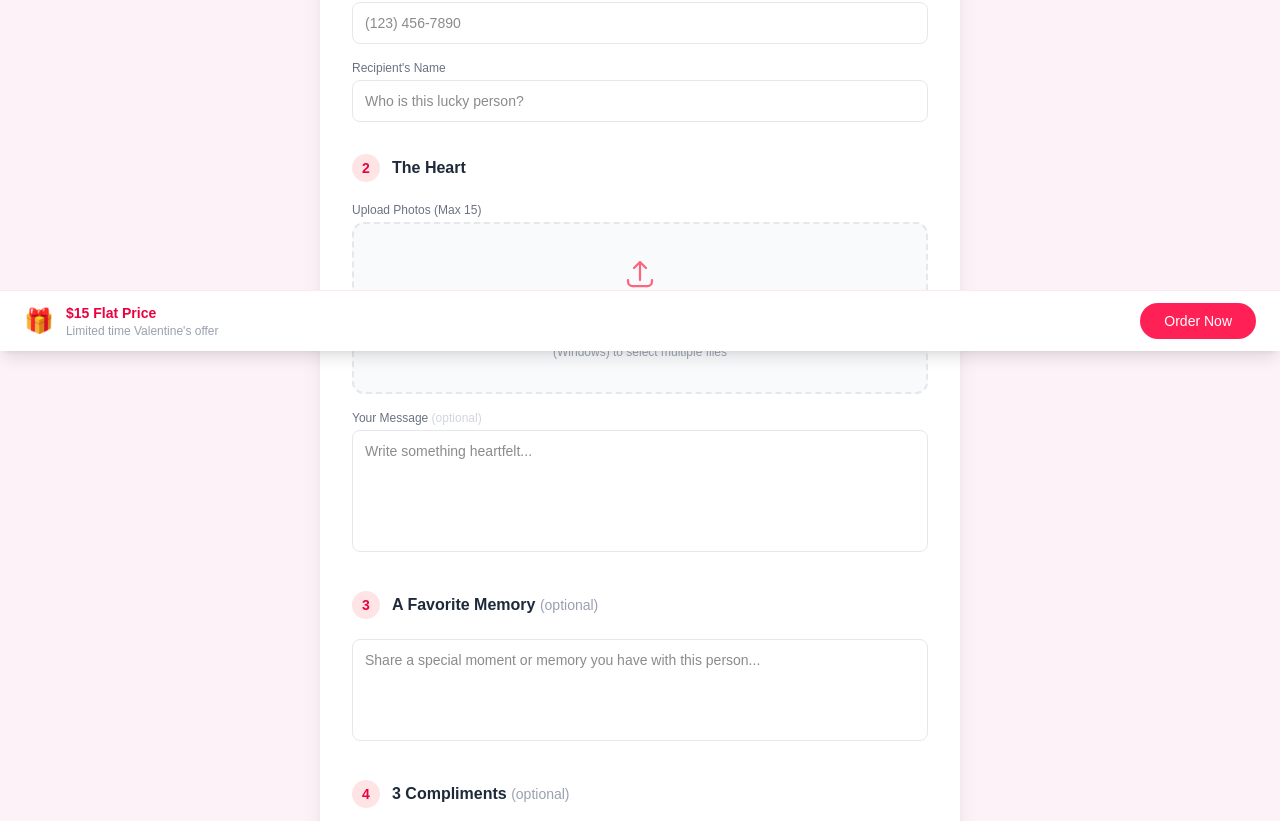
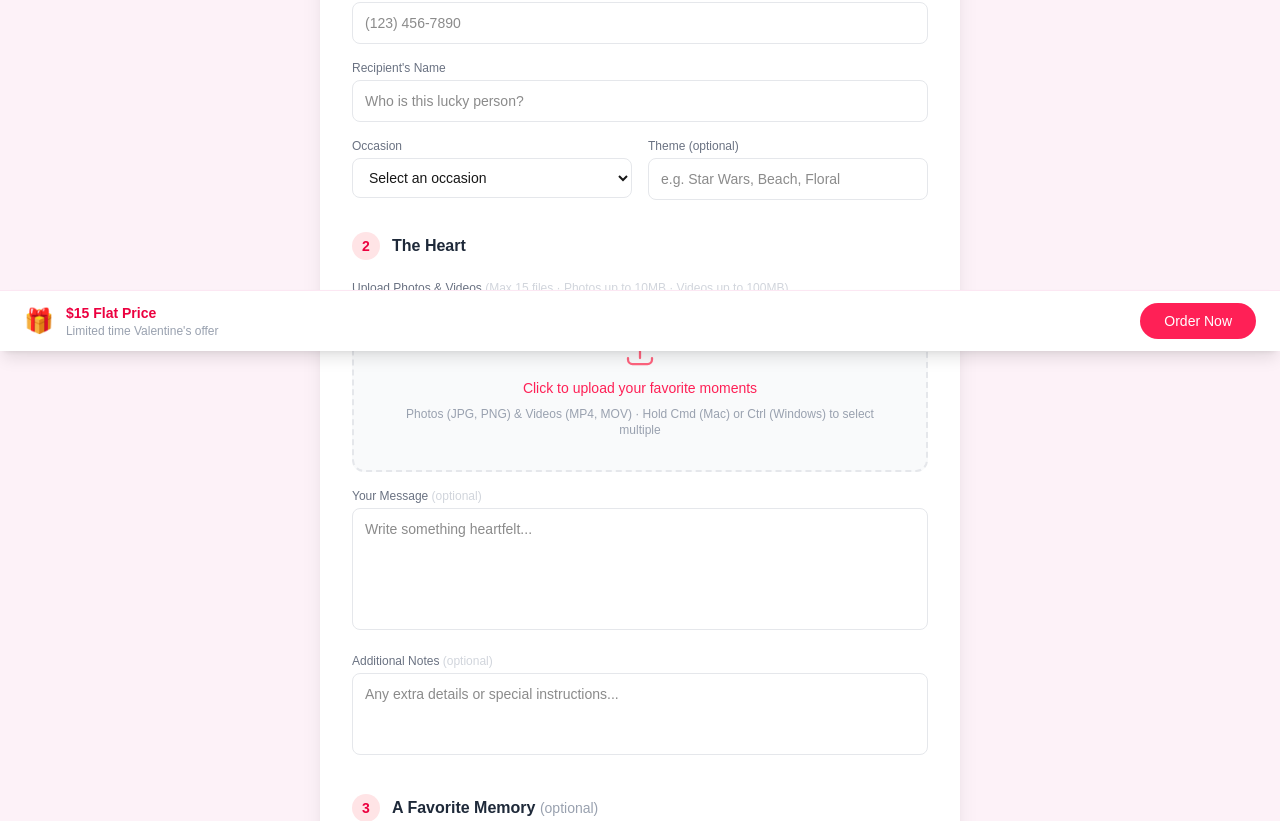
Before and after one commit to codyymas/heartfelt-grams, a Next.js app: page / in a window 1280 px wide. Shown: the part 449-1270 px from the top of the page. Built offline with nearby package versions, Linux system fonts and the light colour scheme.

Commit message:
Add holiday occasions, file upload validation, and success/error states

```diff
--- a/app/OrderForm.tsx
+++ b/app/OrderForm.tsx
@@ -7,11 +7,15 @@ export default function OrderForm() {
   const [uploading, setUploading] = useState(false);
   const [uploadedUrls, setUploadedUrls] = useState<string[]>([]);
   const [fileCount, setFileCount] = useState(0);
+  const [uploadError, setUploadError] = useState('');
   const [formData, setFormData] = useState({
     name: '',
     email: '',
     phone: '',
     recipientName: '',
+    occasion: '',
+    theme: '',
+    additionalNotes: '',
     memory: '',
     compliment1: '',
     compliment2: '',
@@ -22,9 +26,27 @@ export default function OrderForm() {
   const handleFileChange = async (e: React.ChangeEvent<HTMLInputElement>) => {
     const selected = e.target.files;
     if (!selected || selected.length === 0) return;
+
+    if (selected.length > 15) {
+      alert('You can upload a maximum of 15 files.');
+      e.target.value = '';
+      return;
+    }
+
+    for (const file of Array.from(selected)) {
+      const isVideo = /\.(mov|mp4|avi|wmv|mkv|m4v|webm)$/i.test(file.name) || file.type.startsWith('video/');
+      const limitMB = isVideo ? 100 : 10;
+      if (file.size > limitMB * 1024 * 1024) {
+        alert(`"${file.name}" exceeds the ${limitMB}MB limit for ${isVideo ? 'videos' : 'images'}.`);
+        e.target.value = '';
+        return;
+      }
+    }
+
     setFileCount(selected.length);
     setUploading(true);
     setUploadedUrls([]);
+    setUploadError('');
 
     const cloudName = process.env.NEXT_PUBLIC_CLOUDINARY_CLOUD_NAME;
     const uploadPreset = process.env.NEXT_PUBLIC_CLOUDINARY_UPLOAD_PRESET;
@@ -35,12 +57,22 @@ export default function OrderForm() {
       data.append('file', file);
       data.append('upload_preset', uploadPreset!);
       const resourceType = /\.(mov|mp4|avi|wmv|mkv|m4v|webm)$/i.test(file.name) || file.type.startsWith('video/') ? 'video' : 'image';
+      try {
         const res = await fetch(
           `https://api.cloudinary.com/v1_1/${cloudName}/${resourceType}/upload`,
           { method: 'POST', body: data }
         );
         const json = await res.json();
-      if (json.secure_url) urls.push(json.secure_url);
+        if (json.secure_url) {
+          urls.push(json.secure_url);
+        } else {
+          const reason = json.error?.message || JSON.stringify(json);
+          console.error('Cloudinary error:', reason);
+          setUploadError(`Upload failed: ${reason}`);
+        }
+      } catch {
+        setUploadError(`Failed to upload "${file.name}". Please check your connection and try again.`);
+      }
     }
 
     setUploadedUrls(urls);
@@ -58,10 +90,13 @@ export default function OrderForm() {
       data.append('email', formData.email);
       data.append('phone', formData.phone);
       data.append('recipientName', formData.recipientName);
+  data.append('occasion', formData.occasion);
+  data.append('theme', formData.theme);
       data.append('memory', formData.memory);
       data.append('compliment1', formData.compliment1);
       data.append('compliment2', formData.compliment2);
       data.append('compliment3', formData.compliment3);
+  data.append('additionalNotes', formData.additionalNotes);
       data.append('message', formData.message);
       uploadedUrls.forEach((url) => data.append('fileUrls', url));
 
@@ -134,6 +169,46 @@ export default function OrderForm() {
             onChange={(e) => setFormData({ ...formData, recipientName: e.target.value })}
           />
         </div>
+
+        <div className="mt-4 grid grid-cols-1 sm:grid-cols-2 gap-4">
+          <div>
+            <label className="block text-xs text-gray-500 mb-1">Occasion</label>
+            <select
+              value={formData.occasion}
+              required
+              className="w-full border border-gray-200 rounded-lg px-3 py-2.5 text-sm bg-white focus:outline-none focus:ring-2 focus:ring-rose-200"
+              onChange={(e) => setFormData({ ...formData, occasion: e.target.value })}
+            >
+              <option value="">Select an occasion</option>
+              <option value="birthday">Birthday</option>
+              <option value="anniversary">Anniversary</option>
+              <option value="valentines-day">Valentine&apos;s Day</option>
+              <option value="mothers-day">Mother&apos;s Day</option>
+              <option value="fathers-day">Father&apos;s Day</option>
+              <option value="wedding">Wedding</option>
+              <option value="graduation">Graduation</option>
+              <option value="baby-shower">Baby Shower</option>
+              <option value="christmas">Christmas / Holiday</option>
+              <option value="easter">Easter</option>
+              <option value="retirement">Retirement</option>
+              <option value="get-well">Get Well Soon</option>
+              <option value="sympathy">Sympathy</option>
+              <option value="just-because">Just Because</option>
+              <option value="other">Other</option>
+            </select>
+          </div>
+
+          <div>
+            <label className="block text-xs text-gray-500 mb-1">Theme (optional)</label>
+            <input
+              type="text"
+              placeholder="e.g. Star Wars, Beach, Floral"
+              value={formData.theme}
+              className="w-full border border-gray-200 rounded-lg px-3 py-2.5 text-sm focus:outline-none focus:ring-2 focus:ring-rose-200"
+              onChange={(e) => setFormData({ ...formData, theme: e.target.value })}
+            />
+          </div>
+        </div>
       </div>
 
       {/* Section 2 — The Heart */}
@@ -146,20 +221,34 @@ export default function OrderForm() {
         </div>
 
         <div>
-          <label className="block text-xs text-gray-500 mb-1">Upload Photos (Max 15)</label>
-          <label className="cursor-pointer block border-2 border-dashed border-gray-200 rounded-xl p-8 text-center bg-gray-50 hover:bg-rose-50 hover:border-rose-200 transition-colors">
+          <label className="block text-xs text-gray-500 mb-1">Upload Photos & Videos <span className="text-gray-300">(Max 15 files · Photos up to 10MB · Videos up to 100MB)</span></label>
+          <label className={`cursor-pointer block border-2 border-dashed rounded-xl p-8 text-center transition-colors ${uploadedUrls.length > 0 ? 'border-green-300 bg-green-50' : 'border-gray-200 bg-gray-50 hover:bg-rose-50 hover:border-rose-200'}`}>
             <div className="flex flex-col items-center gap-2">
+              {uploadedUrls.length > 0 ? (
+                <svg className="w-9 h-9 text-green-500" fill="none" stroke="currentColor" viewBox="0 0 24 24">
+                  <path strokeLinecap="round" strokeLinejoin="round" strokeWidth={2} d="M9 12l2 2 4-4m6 2a9 9 0 11-18 0 9 9 0 0118 0z" />
+                </svg>
+              ) : (
                 <svg className="w-9 h-9 text-rose-400" fill="none" stroke="currentColor" viewBox="0 0 24 24">
                   <path strokeLinecap="round" strokeLinejoin="round" strokeWidth={1.5} d="M4 16v1a3 3 0 003 3h10a3 3 0 003-3v-1m-4-8l-4-4m0 0L8 8m4-4v12" />
                 </svg>
+              )}
               {uploading ? (
                 <p className="text-rose-500 text-sm font-medium">Uploading {fileCount} file(s)...</p>
+              ) : uploadError ? (
+                <>
+                  <p className="text-red-500 text-sm font-semibold">{uploadError}</p>
+                  <p className="text-gray-400 text-xs">Click to try again</p>
+                </>
               ) : uploadedUrls.length > 0 ? (
-                <p className="text-green-600 text-sm font-semibold">{uploadedUrls.length} file(s) uploaded ✓</p>
+                <>
+                  <p className="text-green-600 text-base font-semibold">{uploadedUrls.length} file{uploadedUrls.length > 1 ? 's' : ''} uploaded successfully!</p>
+                  <p className="text-green-500 text-xs">Click here to replace your files</p>
+                </>
               ) : (
                 <>
                   <p className="text-rose-500 text-sm font-medium">Click to upload your favorite moments</p>
-                  <p className="text-gray-400 text-xs">JPG, PNG and more · If you have a video file we will follow up · Hold Cmd (Mac) or Ctrl (Windows) to select multiple files</p>
+                  <p className="text-gray-400 text-xs">Photos (JPG, PNG) & Videos (MP4, MOV) · Hold Cmd (Mac) or Ctrl (Windows) to select multiple</p>
                 </>
               )}
             </div>
@@ -180,6 +269,17 @@ export default function OrderForm() {
             rows={5}
             className="w-full border border-gray-200 rounded-lg px-3 py-2.5 text-sm focus:outline-none focus:ring-2 focus:ring-rose-200 resize-none"
             onChange={(e) => setFormData({ ...formData, message: e.target.value })}
+          />
+        </div>
+
+        <div className="mt-4">
+          <label className="block text-xs text-gray-500 mb-1">Additional Notes <span className="text-gray-300">(optional)</span></label>
+          <textarea
+            placeholder="Any extra details or special instructions..."
+            rows={3}
+            value={formData.additionalNotes}
+            className="w-full border border-gray-200 rounded-lg px-3 py-2.5 text-sm focus:outline-none focus:ring-2 focus:ring-rose-200 resize-none"
+            onChange={(e) => setFormData({ ...formData, additionalNotes: e.target.value })}
           />
         </div>
       </div>
```
Lines whose indentation alone changed are shown as unchanged.
